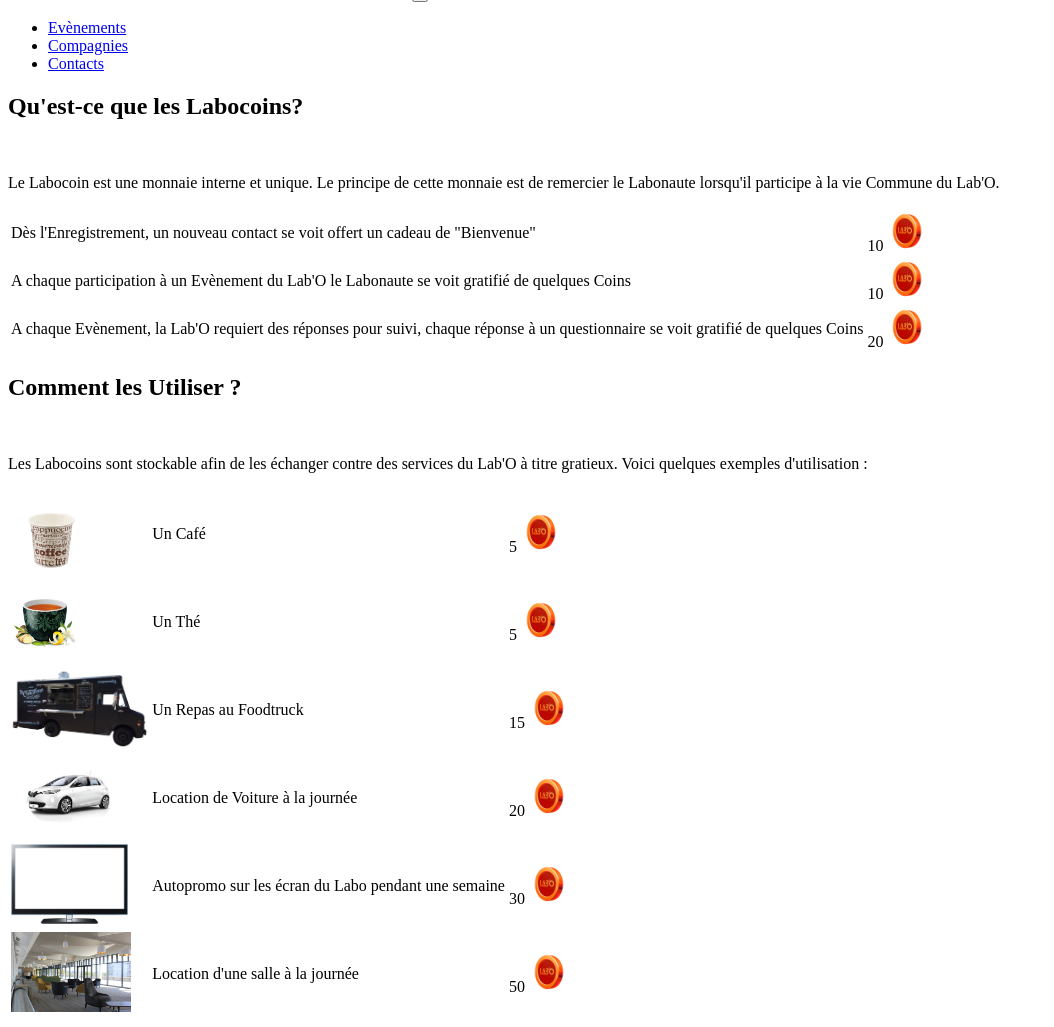
After one commit to LN45/hackathon_2, a Symfony app: template templates/labocoin.html.twig in a window 1280 px wide. The commit adds this page. Shown: the part 309-1336 px from the top of the page, without its empty margins (0-1054 px from the left). Run offline with Twig, Linux system fonts and the light colour scheme; the template is opened without the code that fills it, so the values that code supplies are empty; some libraries are stand-ins or nearby versions.

Commit message:
ajout de la page explicative sur les labocoins

```diff
--- a/templates/home/index.html.twig
+++ b/templates/home/index.html.twig
@@ -84,10 +84,10 @@
                 <div class="card">
                     <div class="text-center img-fa"><i class="fas fa-trophy"></i></div>
                     <div class="card-body">
-                        <h5 class="card-title text-center font-weight-bold">Top des plus actifs</h5>
-                        <p class="card-text text-center">Top des utilisateurs startups et profils les plus actives</p>
+                        <h5 class="card-title text-center font-weight-bold">Description des LaboCoins</h5>
+                        <p class="card-text text-center">Explications sur le principe des Labocoins et du principe d'échange</p>
                         <div class="text-center">
-                            <a href="#" class="btn btn-primary">Gérer</a>
+                            <a href="/labocoin" class="btn btn-primary">C'est parti</a>
                         </div>
                     </div>
                 </div>
--- /dev/null
+++ b/templates/labocoin.html.twig
@@ -0,0 +1,71 @@
+{% extends 'base.html.twig' %}
+
+{% block body %}
+<div class="container-fluid  text-center">
+    <div class="row labocoin justify-content-center">
+            <div class="row">
+            <h2 class="col-12">Qu'est-ce que les Labocoins? </h2><br>
+                <p class="col-12">Le Labocoin est une monnaie interne et unique. Le principe de cette monnaie est de remercier le Labonaute lorsqu'il participe à la vie Commune du Lab'O.</p>
+            </div>
+        <table class="col-12">
+                <tbody>
+                <tr>
+                    <td> Dès l'Enregistrement, un nouveau contact se voit offert un cadeau de "Bienvenue" </td>
+                    <td> 10 <img src="/images/gold.png" width="40px" height="40px"></td>
+                </tr>
+                <tr>
+                    <td> A chaque participation à un Evènement du Lab'O le Labonaute se voit gratifié de quelques Coins</td>
+                    <td>10 <img src="/images/gold.png" width="40px" height="40px"> </td>
+                </tr>
+                <tr>
+                    <td> A chaque Evènement, la Lab'O requiert des réponses pour suivi, chaque réponse à un questionnaire se voit gratifié de quelques Coins</td>
+                    <td> 20 <img src="/images/gold.png" width="40px" height="40px"> </td>
+                </tr>
+                </tbody>
+        </table>
+    </div>
+
+    <div class="row labocoin2 justify-content-center">
+        <div class="row">
+            <h2 class="col-12">Comment les Utiliser ?</h2><br>
+            <p class="col-12"> Les Labocoins sont stockable afin de les échanger contre des services du Lab'O à titre gratieux. Voici quelques exemples d'utilisation : </p>
+        </div>
+            <table class="col-12">
+                <tbody>
+                    <tr>
+                        <td><img src="/images/shop/coffee.jpg" height="80px" ></td>
+                        <td> Un Café </td>
+                        <td>5 <img src="/images/gold.png" width="40px" height="40px"></td>
+                    </tr>
+                    <tr>
+                        <td><img src="/images/shop/tea.png" height="80px" ></td>
+                        <td>Un Thé</td>
+                        <td>5 <img src="/images/gold.png" width="40px" height="40px"></td>
+                    </tr>
+                    <tr>
+                        <td><img src="/images/shop/foodtruck.png" height="80px" ></td>
+                        <td> Un Repas au Foodtruck </td>
+                        <td> 15 <img src="/images/gold.png" width="40px" height="40px"></td>
+                    </tr>
+                    <tr>
+                        <td><img src="/images/shop/zoe.png" height="80px" ></td>
+                        <td> Location de Voiture à la journée </td>
+                        <td> 20 <img src="/images/gold.png" width="40px" height="40px"></td>
+                    </tr>
+                    <tr>
+                        <td><img src="/images/shop/ecran-tv.png" height="80px" ></td>
+                        <td>Autopromo sur les écran du Labo pendant une semaine</td>
+                        <td>30 <img src="/images/gold.png" width="40px" height="40px"></td>
+                    </tr>
+                    <tr>
+                        <td><img src="/images/shop/salle.jpg" height="80px" ></td>
+                        <td>Location d'une salle à la journée</td>
+                        <td>50 <img src="/images/gold.png" width="40px" height="40px"></td>
+                    </tr>
+                </tbody>
+            </table>
+        </div>
+</div>
+
+
+{% endblock %}
--- a/templates/shop/index.html.twig
+++ b/templates/shop/index.html.twig
@@ -46,14 +46,14 @@
                 </tr>
                 <tr>
                     <td>Location de voiture</td>
-                    <td><img src="/images/shop/voiture.jpeg" height="80px" ></td>
+                    <td><img src="/images/shop/zoe.png" height="80px" ></td>
                     <td>A zerze rzesefsdg trt hrthz efz hrtjtyjzef fger erg fg sffgz gs</td>
                     <td>20 <img src="/images/gold.png" width="50px" height="50px"></td>
                     <td class="text-right"> <a class="btn btn-primary ml-5 mx-auto" href="{{ path('shop_buy', {'contact': contact.id, 'price': '20'}) }}">Choisir</a></td>
                 </tr>
                 <tr>
                     <td>Vous ! sur tout les écrans du Lab'O</td>
-                    <td><img src="/images/shop/ecran.png" height="80px" ></td>
+                    <td><img src="/images/shop/ecran-tv.png" height="80px" ></td>
                     <td>A zerze rzesefsdg trt hrthz efz hrtjtyjzef fger erg fg sffgz gs</td>
                     <td>30 <img src="/images/gold.png" width="50px" height="50px"></td>
                     <td class="text-right"> <a class="btn btn-primary ml-5 mx-auto" href="{{ path('shop_buy', {'contact': contact.id, 'price': '30'}) }}">Choisir</a></td>
--- a/templates/tops.html.twig
+++ /dev/null
@@ -1 +0,0 @@
-{% extends 'base.html.twig' %}
```
Also changed, not shown: assets/css/app.scss (+16 -0 lines), src/Controller/HomeController.php (+9 -0 lines), public/images/shop/ecran-tv.png (added), public/images/shop/zoe.png (added).
